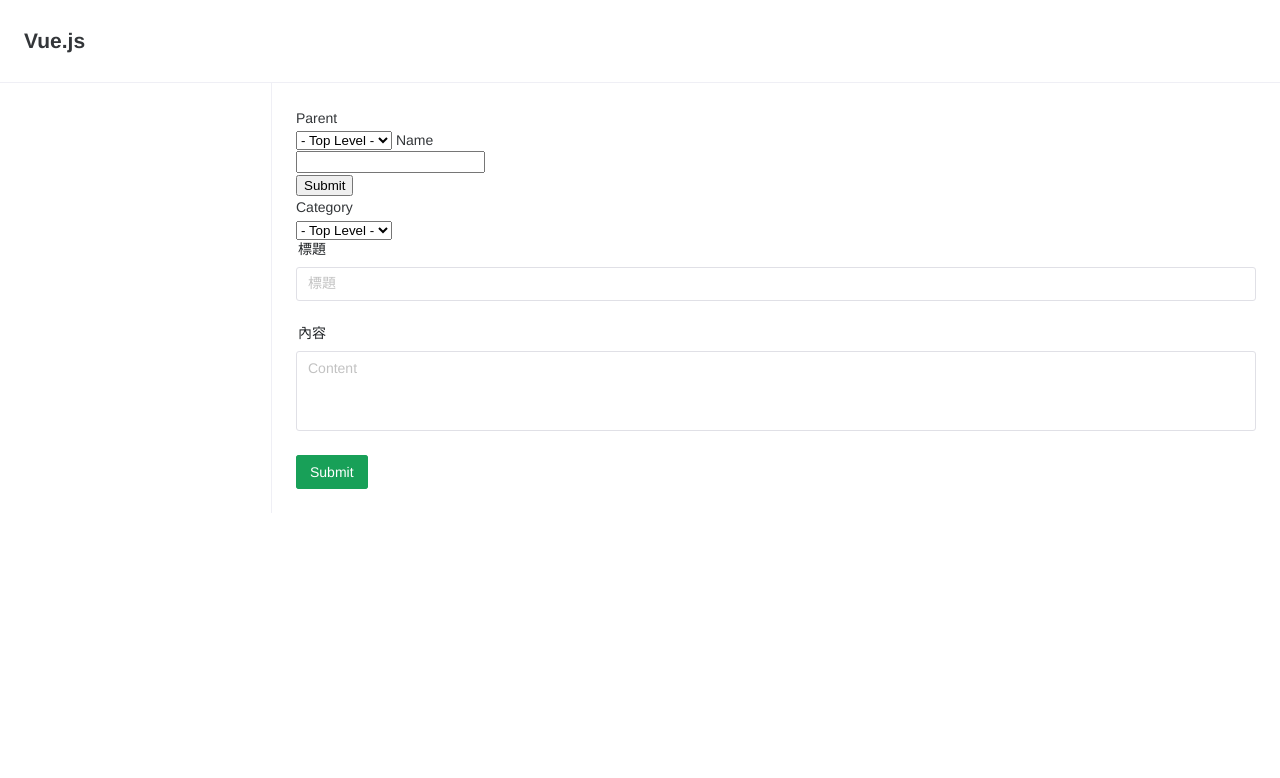
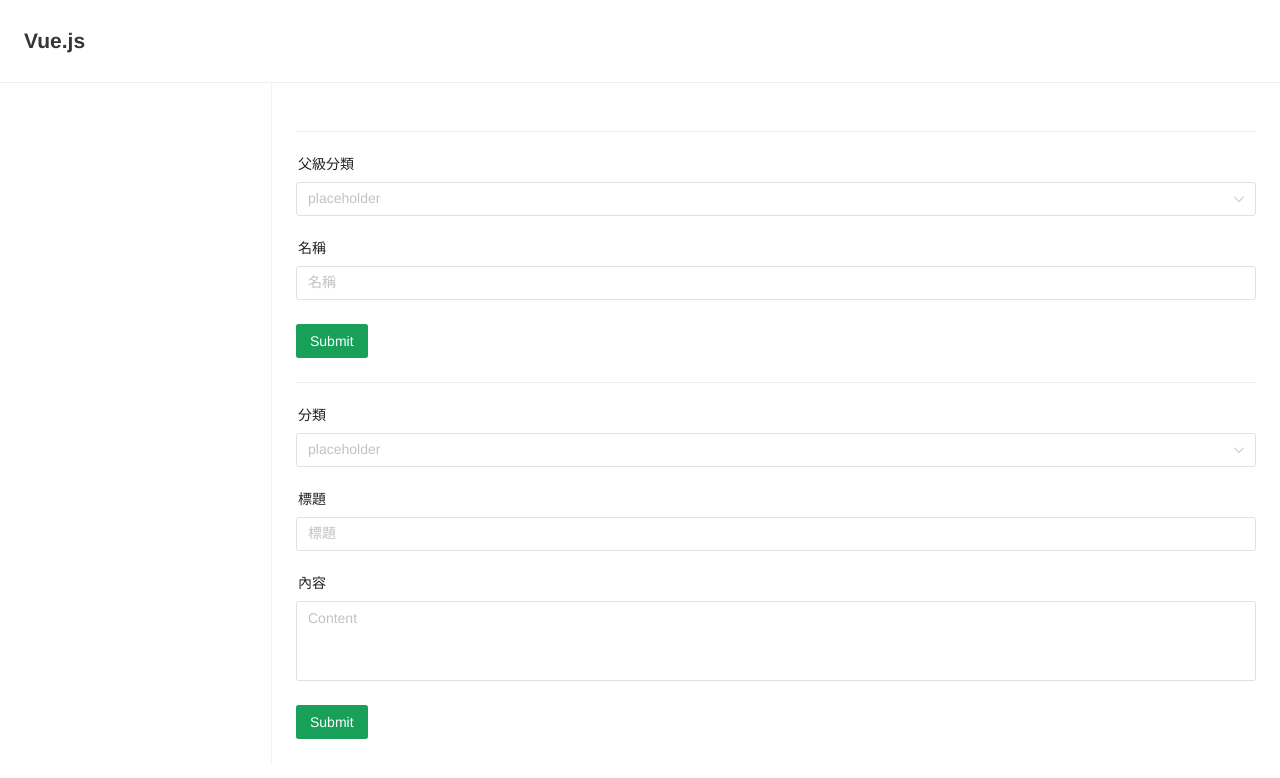
Before and after one commit to LunchBox/test001, a Vue app: page / in a window 1280 px wide. Shown: the top 778 px of the page. Built offline with nearby package versions, Linux system fonts and the light colour scheme.

Commit message:
fix bugs and add cascader

```diff
--- a/src/App.vue
+++ b/src/App.vue
@@ -6,6 +6,7 @@
 		NLayoutContent,
 		NLayoutFooter,
 		NLayoutSider,
+		NDivider,
 	} from "naive-ui";
 
 	import SiteHeader from "./components/SiteHeader.vue";
@@ -35,7 +36,9 @@
 						:key="doc.id"
 						:article="doc"
 					/>
+					<n-divider />
 					<CategoryForm />
+					<n-divider />
 					<ArticleForm />
 				</n-layout-content>
 			</n-layout>
--- a/src/components/Article.vue
+++ b/src/components/Article.vue
@@ -15,7 +15,7 @@
 	});
 
 	const articleContent = computed(() => {
-		if (props.article) {
+		if (props.article && props.article.content) {
 			return marked(props.article.content);
 		}
 	});
--- a/src/components/ArticleForm.vue
+++ b/src/components/ArticleForm.vue
@@ -1,18 +1,13 @@
 <template>
 	<n-form @submit.prevent="onSubmit">
-		<label for="">
-			Category <br />
-			<select v-model="formData.categoryId">
-				<option :value="null">- Top Level -</option>
-				<option
-					v-for="category in topLevelCategories"
-					:key="category.name"
-					:value="category.id"
-				>
-					{{ category.name }}
-				</option>
-			</select>
-		</label>
+		<n-form-item label="分類" path="formData.categoryId">
+			<n-cascader
+				v-model:value="formData.categoryId"
+				placeholder="placeholder"
+				:expand-trigger="'click'"
+				:options="options"
+			/>
+		</n-form-item>
 
 		<n-form-item label="標題" path="formData.title">
 			<n-input v-model:value="formData.title" placeholder="標題" />
@@ -36,11 +31,29 @@
 </template>
 
 <script setup>
-	import { reactive } from "vue";
+	import { reactive, computed } from "vue";
 	import { NForm, NFormItem, NInput, NButton } from "naive-ui";
+	import { NCascader } from "naive-ui";
 
 	import { topLevelCategories } from "../store/categories.js";
 	import { addToList } from "../store/articles.js";
+
+	function getOptions(categories = []) {
+		return categories.map((cate) => {
+			const option = {
+				value: cate.id,
+				label: cate.name,
+			};
+			if (cate.$children && cate.$children.length > 0) {
+				option.children = getOptions(cate.$children);
+			}
+			return option;
+		});
+	}
+
+	const options = computed(() => {
+		return getOptions(topLevelCategories.value);
+	});
 
 	const formData = reactive({
 		categoryId: null,
--- a/src/components/CategoryForm.vue
+++ b/src/components/CategoryForm.vue
@@ -1,34 +1,49 @@
 <template>
-	<form @submit.prevent="onSubmit">
-		<label for="">
-			Parent <br />
-			<select v-model="formData.parentId">
-				<option :value="null">- Top Level -</option>
-				<option
-					v-for="category in topLevelCategories"
-					:key="category.name"
-					:value="category.id"
-				>
-					{{ category.name }}
-				</option>
-			</select>
-		</label>
+	<n-form @submit.prevent="onSubmit">
+		<n-form-item label="父級分類" path="formData.parentId">
+			<n-cascader
+				v-model:value="formData.parentId"
+				placeholder="placeholder"
+				:expand-trigger="'click'"
+				:options="options"
+			/>
+		</n-form-item>
 
-		<label for="">
-			Name <br />
-			<input type="text" v-model="formData.name" />
-		</label>
+		<n-form-item label="名稱" path="formData.name">
+			<n-input v-model:value="formData.name" placeholder="名稱" />
+		</n-form-item>
 
 		<div>
-			<button type="submit">Submit</button>
+			<n-button attr-type="submit" type="primary">Submit</n-button>
 		</div>
-	</form>
+	</n-form>
 </template>
 
 <script setup>
-	import { reactive } from "vue";
+	import { reactive, computed } from "vue";
+	import { NForm, NFormItem, NInput, NButton } from "naive-ui";
+	import { NCascader } from "naive-ui";
 
 	import { addToList, topLevelCategories } from "../store/categories.js";
+
+	function getOptions(categories = []) {
+		return categories.map((cate) => {
+			const option = {
+				value: cate.id,
+				label: cate.name,
+			};
+			if (cate.$children && cate.$children.length > 0) {
+				option.children = getOptions(cate.$children);
+			}
+			return option;
+		});
+	}
+
+	const options = computed(() => {
+		return getOptions(topLevelCategories.value);
+	});
+
+	// const options = getOptions(topLevelCategories.value);
 
 	const formData = reactive({
 		name: null,
--- a/src/store/articles.js
+++ b/src/store/articles.js
@@ -15,7 +15,7 @@ import useAutoSaveList from "./useAutoSaveList.js";
 // 	return list.value.find((cate) => cate.id === id);
 // }
 
-const { list, nextId, findById } = useAutoSaveList("articles");
+const { list, nextId, findById, idCounter } = useAutoSaveList("articles");
 
 function addToList(title, content, categoryId = null) {
 	const id = nextId();
@@ -61,6 +61,8 @@ function loadFromStorage() {
 			}
 		});
 	}
+
+	idCounter.value = window.localStorage.getItem("articles_counter") || 0;
 }
 
 loadFromStorage();
--- a/src/store/categories.js
+++ b/src/store/categories.js
@@ -11,7 +11,7 @@ import useAutoSaveList from "./useAutoSaveList.js";
 // 	return list.value.find((cate) => cate.id === id);
 // }
 
-const { list, nextId, findById } = useAutoSaveList("categories");
+const { list, nextId, findById, idCounter } = useAutoSaveList("categories");
 
 function addToList(name, parentId = null) {
 	// TODO: validation will be placed here
@@ -62,6 +62,8 @@ function loadFromStorage() {
 			}
 		});
 	}
+
+	idCounter.value = window.localStorage.getItem("categories_counter") || 0;
 }
 
 loadFromStorage();
--- a/src/store/useAutoSaveList.js
+++ b/src/store/useAutoSaveList.js
@@ -20,6 +20,8 @@ export default function (itemKey) {
 			itemKey,
 			JSON.stringify(list.value, propertyFilter),
 		);
+
+		window.localStorage.setItem(itemKey + "_counter", idCounter.value);
 	}
 
 	watch(
@@ -36,6 +38,7 @@ export default function (itemKey) {
 
 	return {
 		list,
+		idCounter,
 		nextId,
 		findById,
 	};
```
